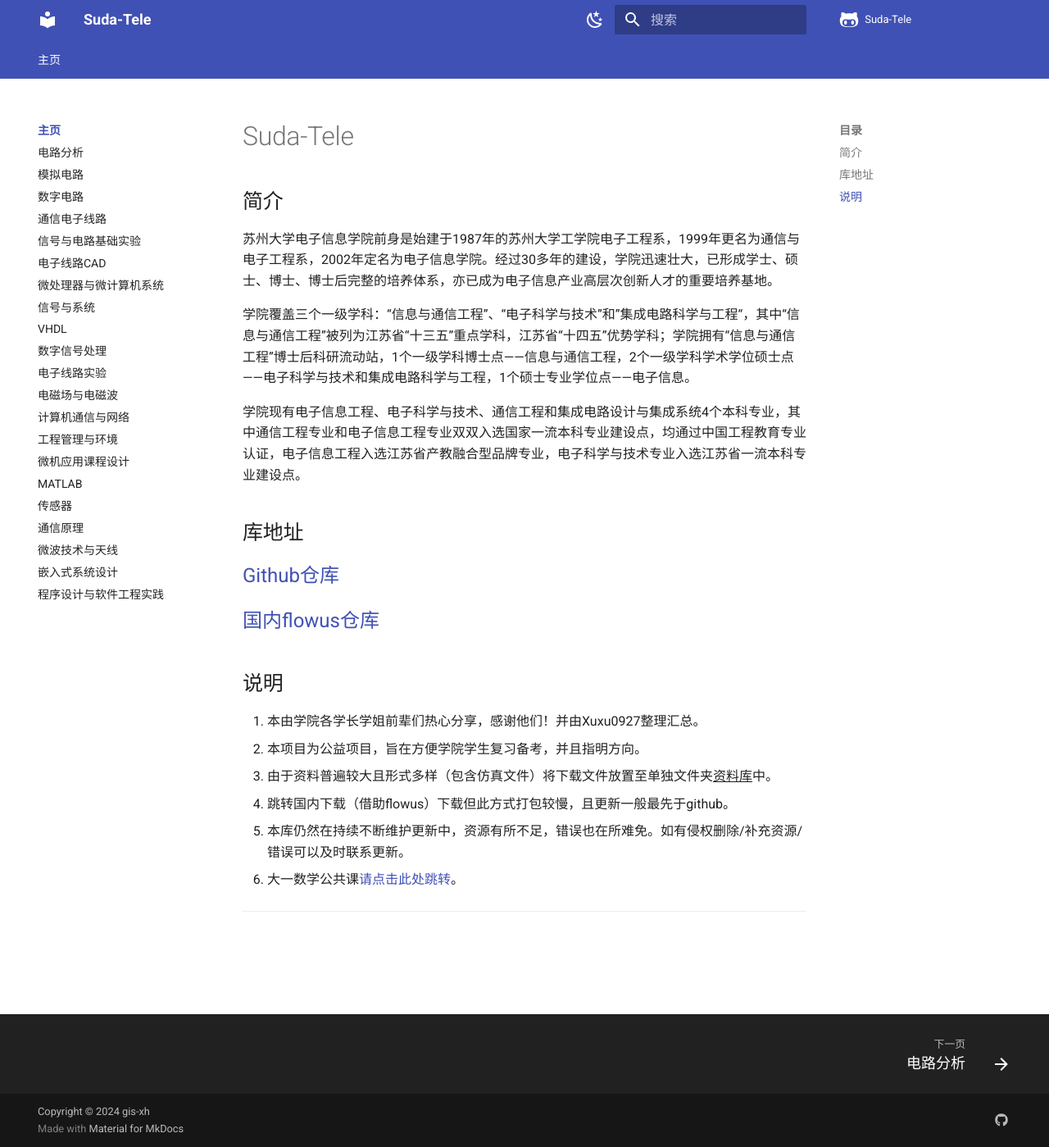
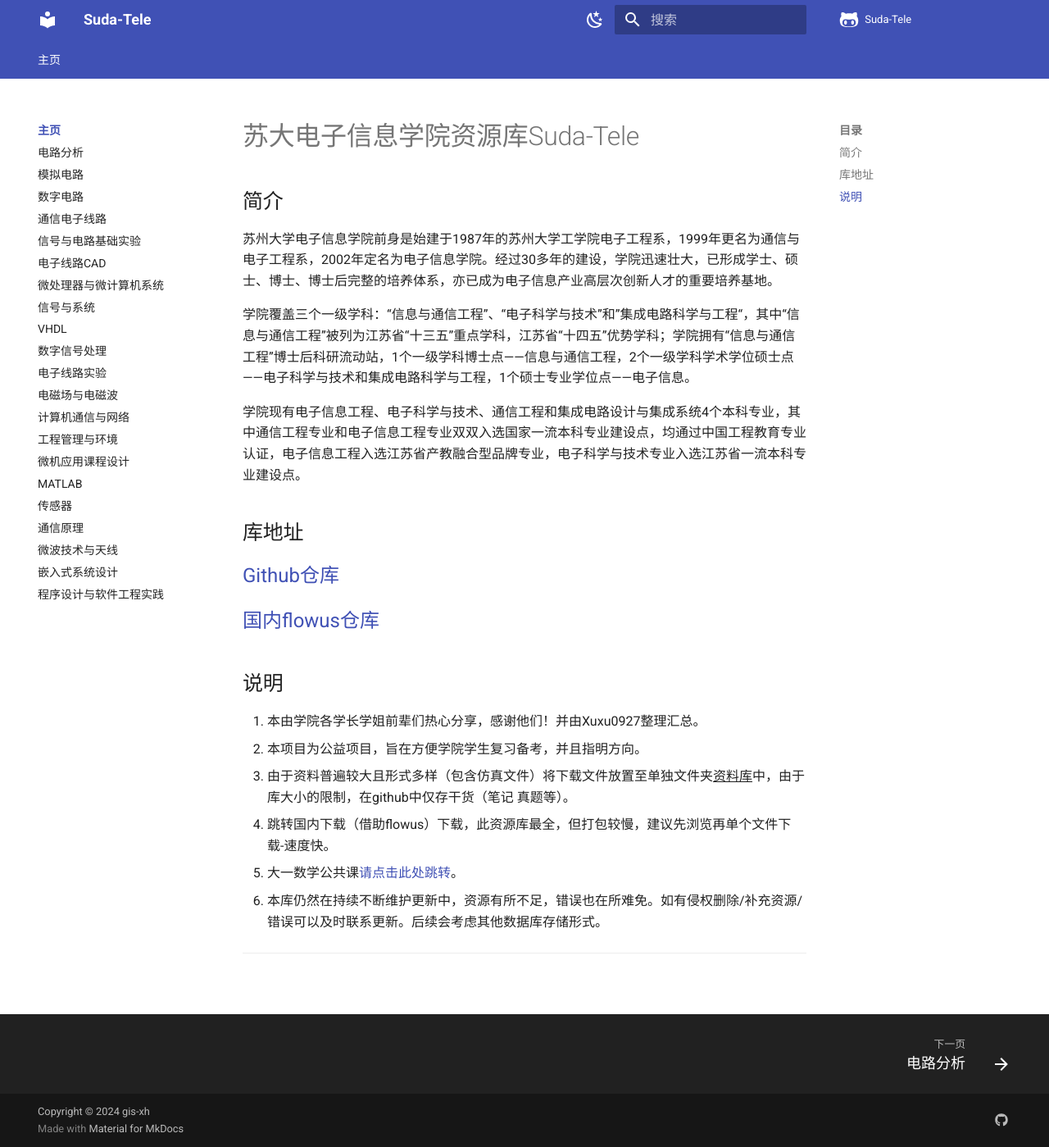
Before and after one commit to Xuxu0927/Suda-Tele, an MkDocs documentation site: the page built from docs/index.md, in a window 1280 px wide and 1399 px high. Shown: the whole window at 82% size. Built offline with MkDocs 1.6.1 and Material for MkDocs 9.7.7, drawn with Linux system fonts in a browser that asks for light colours; comment, search, counter and statistics services are not loaded.

Commit message:
Update index.md

```diff
--- a/docs/index.md
+++ b/docs/index.md
@@ -1,4 +1,4 @@
-# Suda-Tele
+# 苏大电子信息学院资源库Suda-Tele
 
 ## 简介
 
@@ -18,7 +18,7 @@
 
 1. 本由学院各学长学姐前辈们热心分享，感谢他们！并由Xuxu0927整理汇总。
 2. 本项目为公益项目，旨在方便学院学生复习备考，并且指明方向。
-3. 由于资料普遍较大且形式多样（包含仿真文件）将下载文件放置至单独文件夹<u>资料库</u>中。
-4. 跳转国内下载（借助flowus）下载但此方式打包较慢，且更新一般最先于github。
-5. 本库仍然在持续不断维护更新中，资源有所不足，错误也在所难免。如有侵权删除/补充资源/错误可以及时联系更新。
-6. 大一数学公共课[请点击此处跳转](https://flowus.cn/xuhu/share/b4232b76-834b-43b5-8312-af816ded7428?code=JHATBC)。
+3. 由于资料普遍较大且形式多样（包含仿真文件）将下载文件放置至单独文件夹<u>资料库</u>中，由于库大小的限制，在github中仅存干货（笔记 真题等）。
+4. 跳转国内下载（借助flowus）下载，此资源库最全，但打包较慢，建议先浏览再单个文件下载-速度快。
+5. 大一数学公共课[请点击此处跳转](https://flowus.cn/xuhu/share/b4232b76-834b-43b5-8312-af816ded7428?code=JHATBC)。
+6. 本库仍然在持续不断维护更新中，资源有所不足，错误也在所难免。如有侵权删除/补充资源/错误可以及时联系更新。后续会考虑其他数据库存储形式。
```
